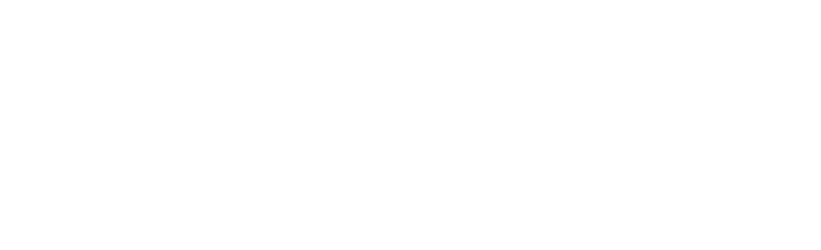
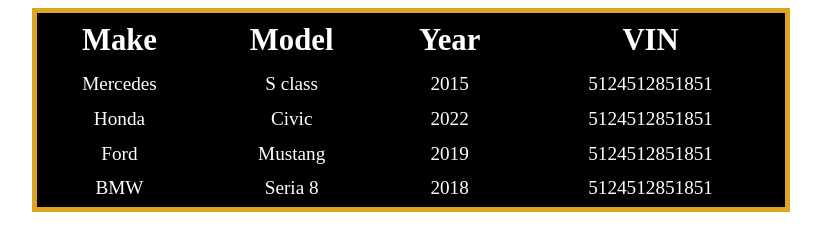
Before and after one commit to FloreDenis2001/basic-operations-vanilla-js, a plain HTML site: page index.html in a window 1280 px wide. Shown: the whole page, without its empty margins (229-1050 px from the left). Drawn offline with Linux system fonts and the light colour scheme.

Commit message:
added html  ,css and js structure

```diff
--- a/index.html
+++ b/index.html
@@ -4,9 +4,47 @@
     <meta charset="UTF-8">
     <meta http-equiv="X-UA-Compatible" content="IE=edge">
     <meta name="viewport" content="width=device-width, initial-scale=1.0">
+    <link rel="stylesheet" href="style.css">
     <title>Document</title>
 </head>
 <body>
+    <div class="table-car">
+    <table>
+        <tr>
+            <th>Make</th>
+            <th>Model</th>
+            <th>Year</th>
+            <th>VIN</th>
+        </tr>
 
+        <tr>
+            <td>Mercedes</td>
+            <td>S class</td>
+            <td>2015</td>
+            <td>5124512851851</td>
+        </tr>
+
+        <tr>
+            <td>Honda</td>
+            <td>Civic</td>
+            <td>2022</td>
+            <td>5124512851851</td>
+        </tr>
+
+        <tr>
+            <td>Ford</td>
+            <td>Mustang</td>
+            <td>2019</td>
+            <td>5124512851851</td>
+        </tr>
+
+        <tr>
+            <td>BMW</td>
+            <td>Seria 8</td>
+            <td>2018</td>
+            <td>5124512851851</td>
+        </tr>
+    </table>
+</div>
 </body>
 </html>
--- /dev/null
+++ b/style.css
@@ -0,0 +1,27 @@
+
+.table-car{
+    display: flex;
+    justify-content: center;
+}
+
+table{
+    color: white;
+    background-color: black;
+    width: 60%;
+    text-align: center;
+    border: 5px goldenrod solid;
+}
+
+th{
+    font-size: 1.6em;
+     line-height: 1.6;
+}
+
+tr{
+    font-size: 1.2em;
+    line-height: 1.6;
+}
+
+td{
+
+}
```
Also changed, not shown: data.js (added, +11 -0 lines), app.js (added), functions.js (added).
